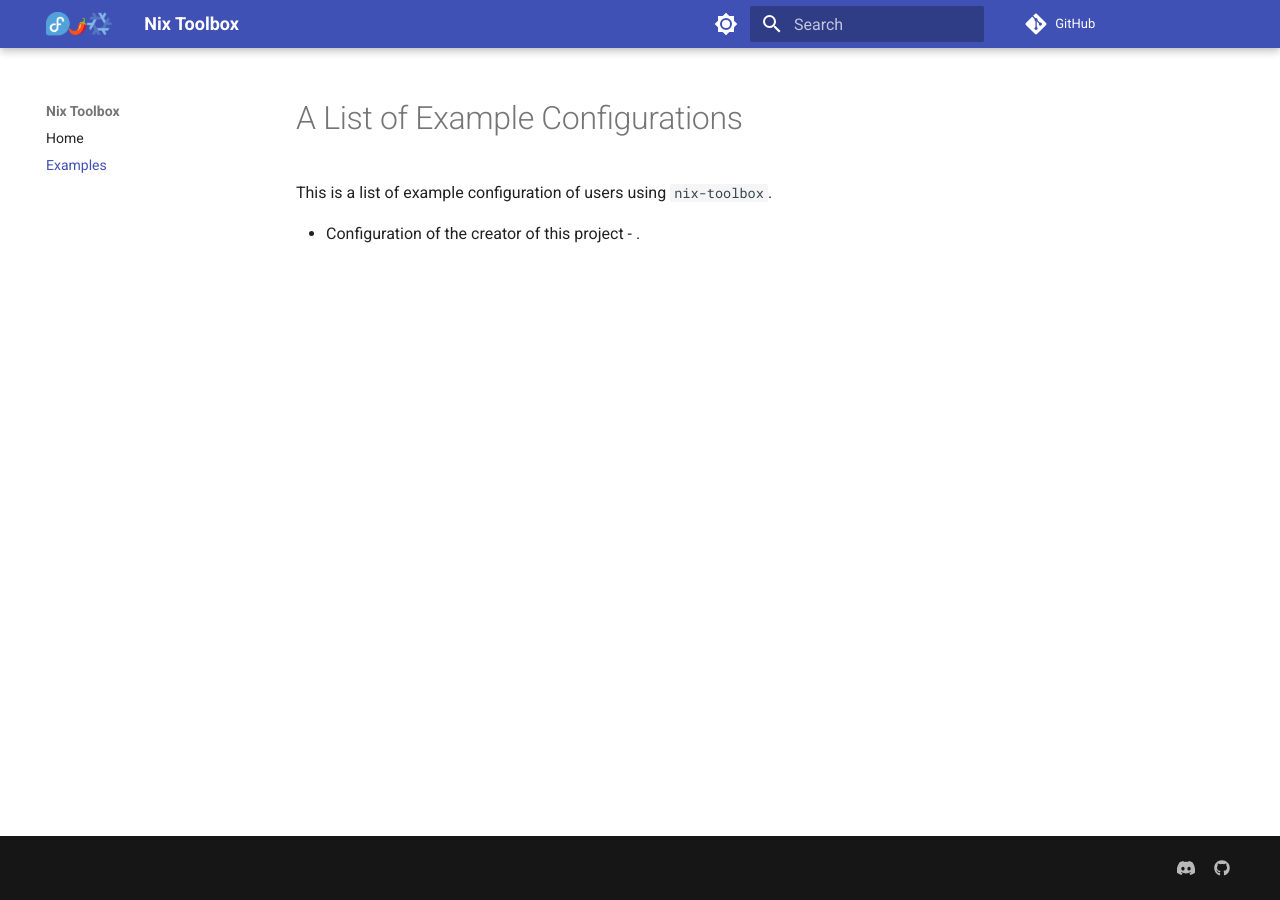
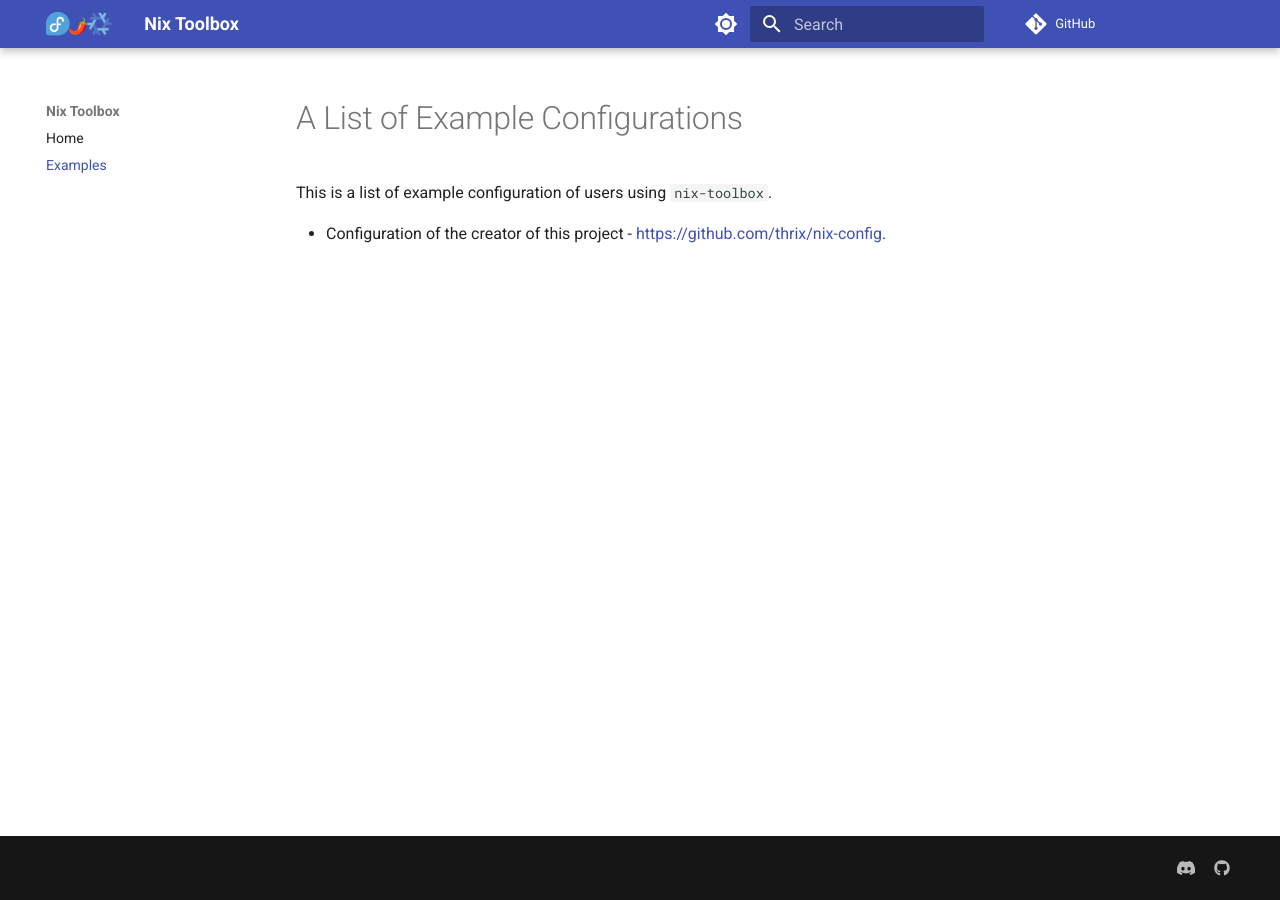
Before and after one commit to thrix/nix-toolbox, an MkDocs documentation site: the page built from docs/examples.md, in a window 1280 px wide. Built offline with MkDocs 1.6.1 and Material for MkDocs 9.7.7, drawn with Linux system fonts in a browser that asks for light colours; comment, search, counter and statistics services are not loaded.

Commit message:
Fix link
Signed-off-by: Miroslav Vadkerti <mvadkert@redhat.com>

```diff
--- a/docs/examples.md
+++ b/docs/examples.md
@@ -2,4 +2,4 @@
 
 This is a list of example configuration of users using `nix-toolbox`.
 
-* Configuration of the creator of this project - [](https://github.com/thrix/nix-config).
+* Configuration of the creator of this project - <https://github.com/thrix/nix-config>.
```
